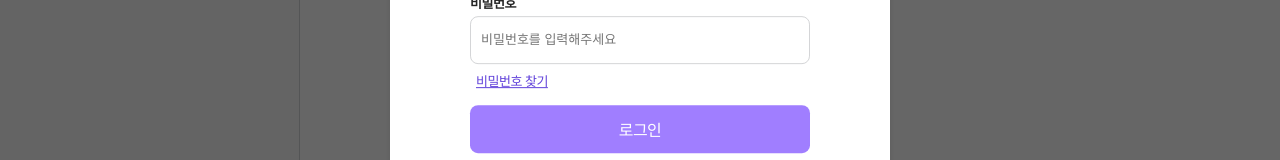
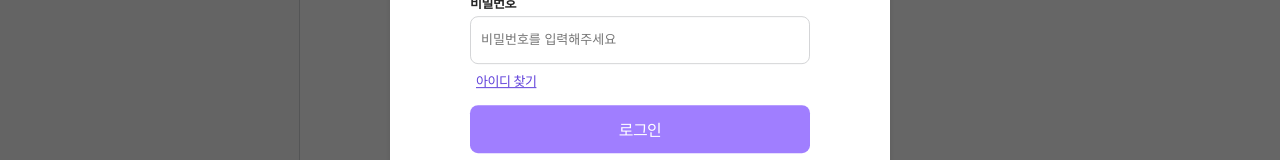
Before and after one commit to zhal7779/mind-flow-fe, a React (Vite) app: page / in a window 1280 px wide. Shown: the part 352-512 px from the top of the page. Built offline with nearby package versions, Linux system fonts and the light colour scheme; no server answers; a web font is replaced by a local one.

Commit message:
Feat: 회원가입 인풋창 value 적용

```diff
--- a/src/components/modal/AuthModal/index.tsx
+++ b/src/components/modal/AuthModal/index.tsx
@@ -88,6 +88,7 @@ const AuthModal = () => {
         <S.Input
           type="text"
           name="id"
+          value={loginInput.id}
           placeholder="아이디를 입력해주세요"
           onChange={onChangeLoginInput}
         />
@@ -98,9 +99,10 @@ const AuthModal = () => {
           placeholder="비밀번호를 입력해주세요"
           type="password"
           name="password"
+          value={loginInput.password}
           onChange={onChangeLoginInput}
         />
-        <TextButton>비밀번호 찾기</TextButton>
+        <TextButton>아이디 찾기</TextButton>
       </S.InputContent>
       <S.ButtonWrapper>
         <S.LoginButton onClick={handleLogin}>로그인</S.LoginButton>
@@ -131,6 +133,7 @@ const AuthModal = () => {
             <S.Input
               placeholder="닉네임을 입력해주세요"
               name="name"
+              value={joinInput.name}
               onChange={onChangeJoinInput}
             />
           </S.InputContent>
@@ -139,6 +142,7 @@ const AuthModal = () => {
             <S.Input
               placeholder="아이디를 입력해주세요"
               name="id"
+              value={joinInput.id}
               onChange={onChangeJoinInput}
             />
           </S.InputContent>
@@ -152,6 +156,7 @@ const AuthModal = () => {
             <S.Input
               placeholder="비밀번호를 입력해주세요"
               type="password"
+              value={joinInput.password}
               name="password"
               onChange={onChangeJoinInput}
             />
@@ -161,6 +166,7 @@ const AuthModal = () => {
             <S.Input
               placeholder="비밀번호를 재확인해주세요"
               type="password"
+              value={joinInput.passwordConfirm}
               name="passwordConfirm"
               onChange={onChangeJoinInput}
             />
```
